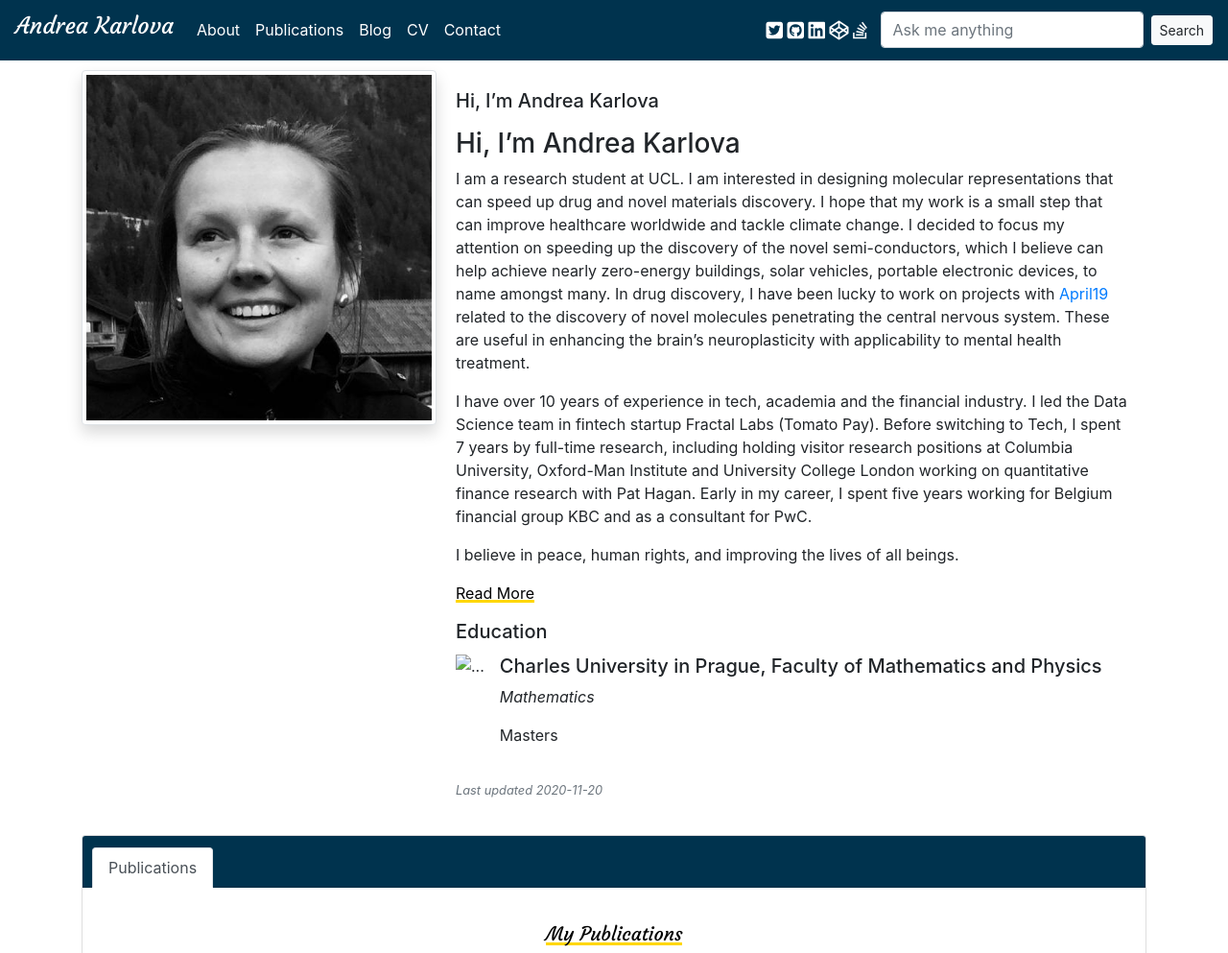
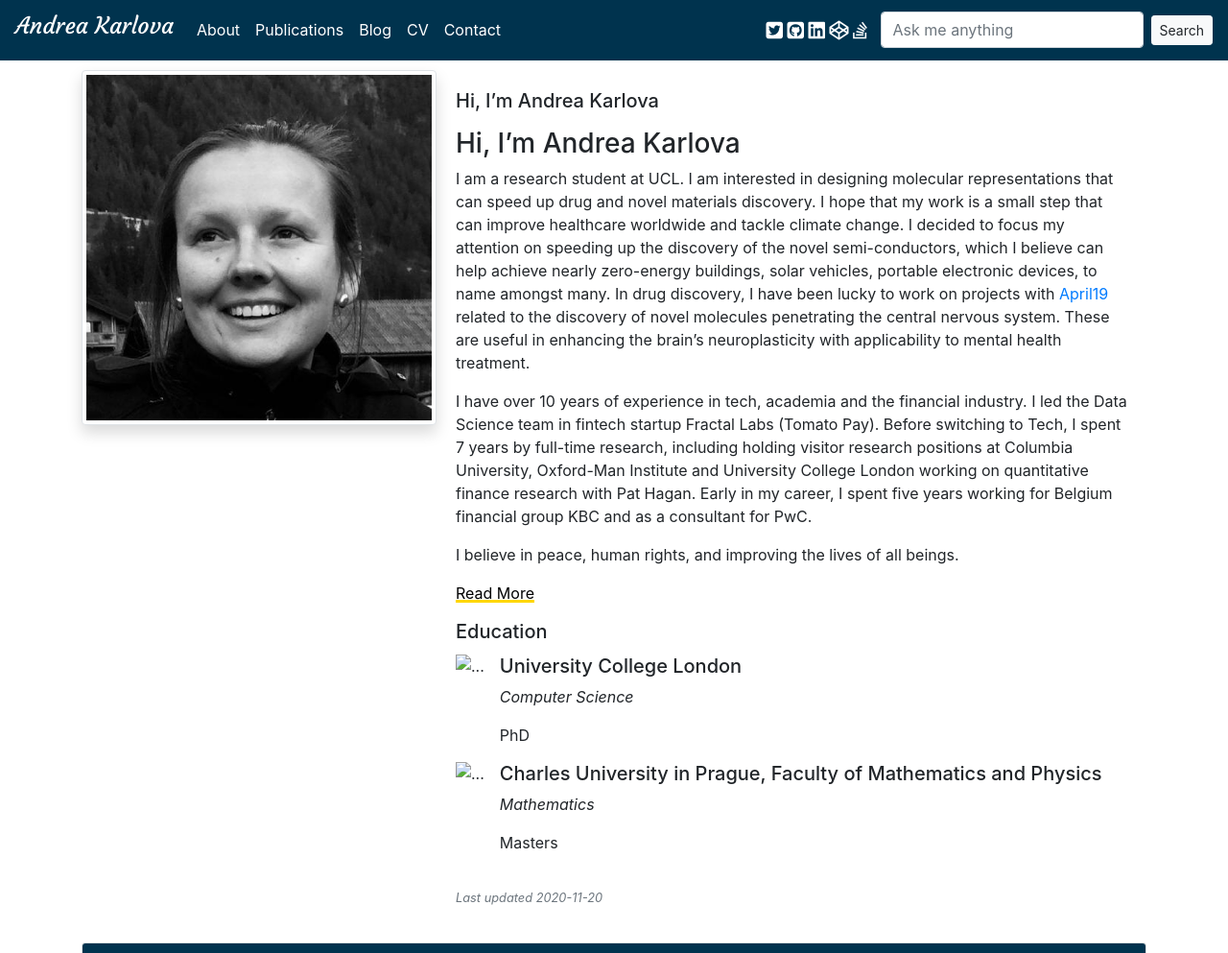
Before and after one commit to AndreaKarlova/andreakarlova.github.io, a Jekyll site: the page built from index.md, in a window 1280 px wide, cut to the strip 0-993 px from the top of the page. Shown: the whole strip at 96% size. Built offline with Jekyll 4.4.1, drawn with Linux system fonts in a browser that asks for light colours; nearby versions of some CDN libraries; our own code applies the rules of GitHub Pages for plain Markdown files.

Commit message:
Update education.yml

```diff
--- a/_data/education.yml
+++ b/_data/education.yml
@@ -1,3 +1,9 @@
+- School: University College London
+  Degree: PhD
+  Program: Computer Science
+  Start Date: 2016
+  End Date: present
+
 - School: Charles University in Prague, Faculty of Mathematics and Physics
   Degree: Masters
   Program: Mathematics
```
